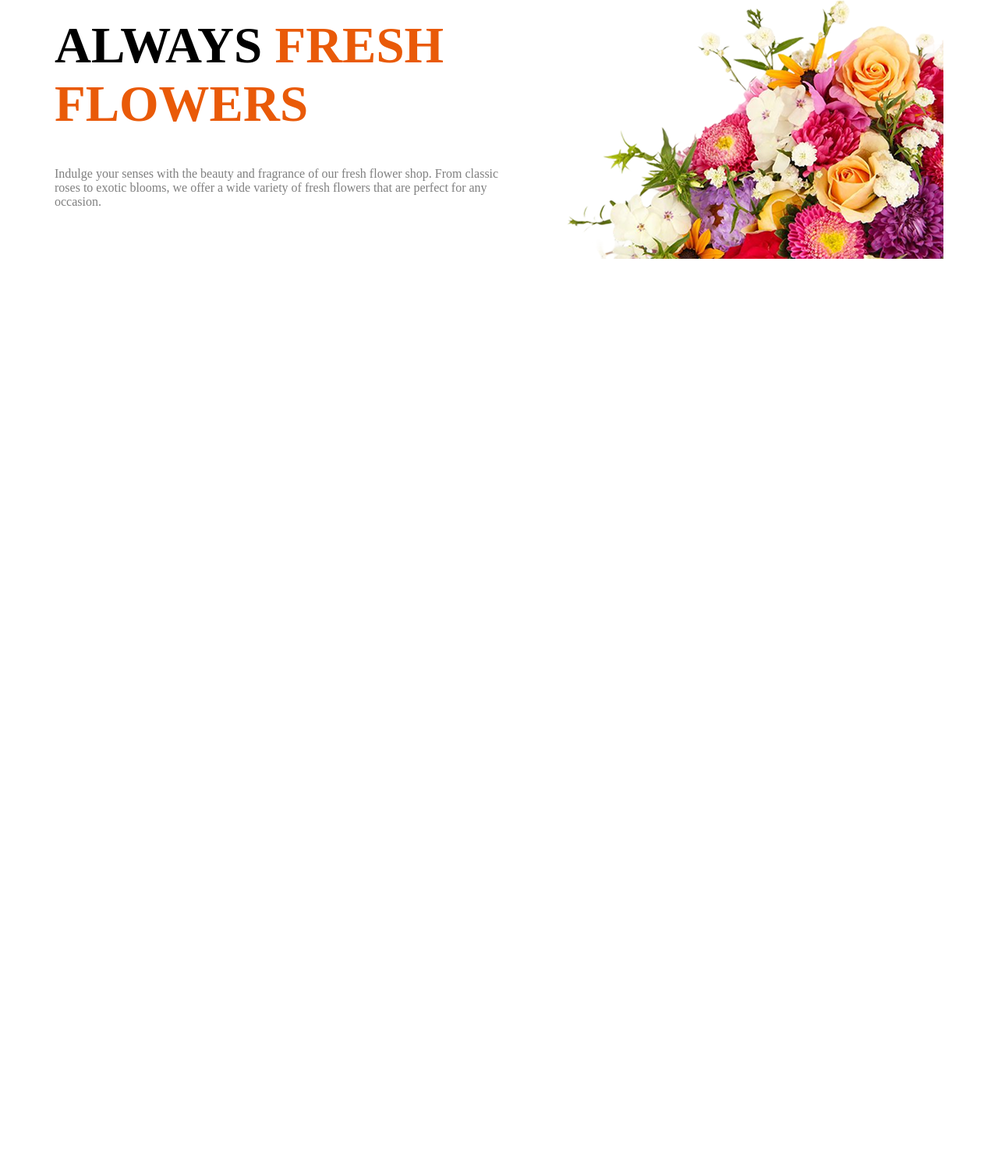
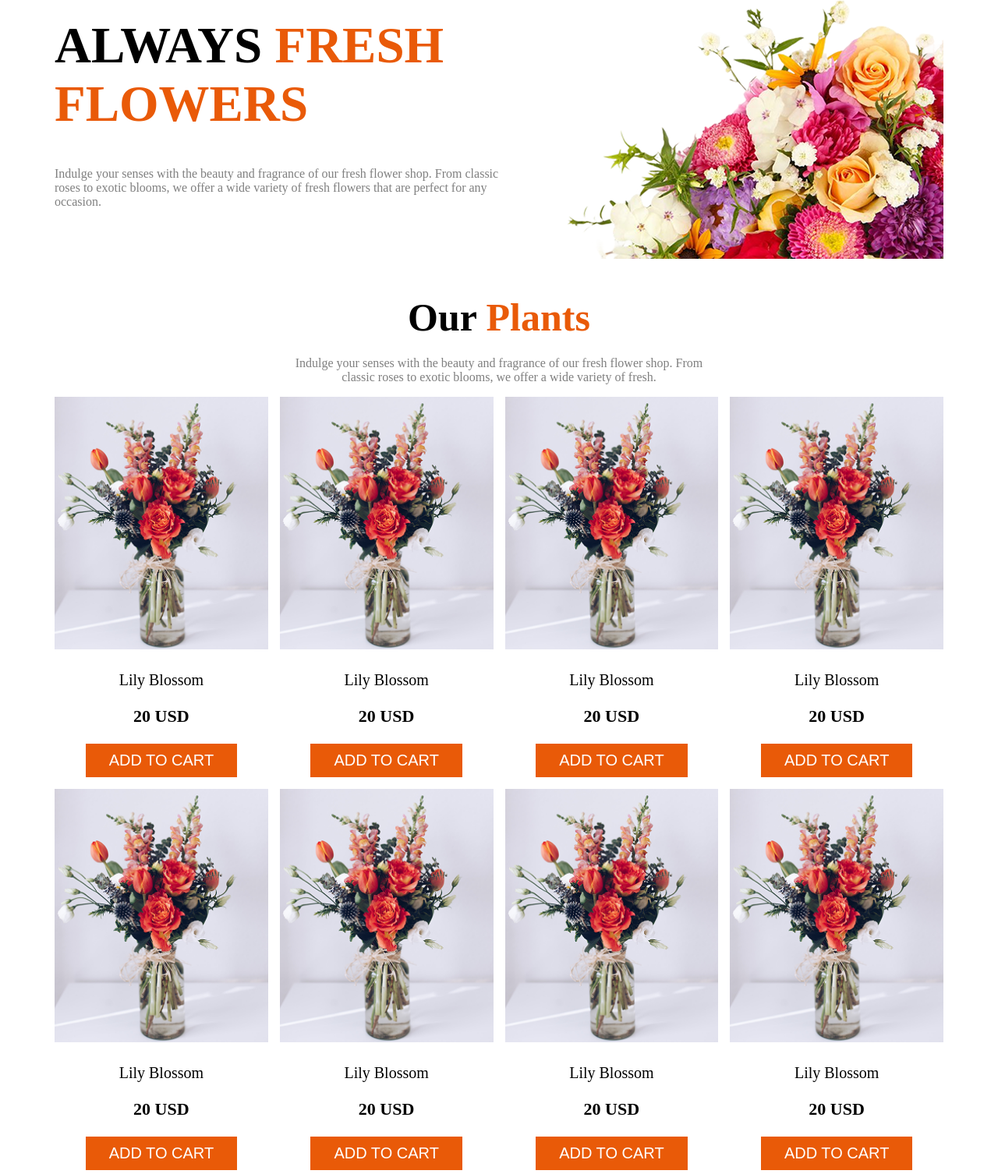
Before and after one commit to ZisanUlHaque/B, a plain HTML site: page index.html in a window 1280 px wide. Shown: the part 194-1700 px from the top of the page at 78% size. Before the commit the page ends 800 px from the top, so only its background shows below. Drawn offline with Linux system fonts and the light colour scheme.

Commit message:
plants added

```diff
--- a/index.html
+++ b/index.html
@@ -32,7 +32,62 @@
     </header>
     <main>
         <!-- our plants -->
-        <section></section>
+        <section class="plants">
+            <div class="plant-head">
+                <h2 class="main-title">Our <span class="orange">Plants</span></h2>
+                <p class="dark-3">Indulge your senses with the beauty and fragrance of our fresh flower shop. From <br>classic roses to exotic blooms, we offer a wide variety of fresh.</p>
+            </div>
+            <div class="card-college">
+                <div class="card">
+                    <img src="assets/sample-flower-image.png" alt="">
+                    <p>Lily Blossom</p>
+                    <p class="usd">20 USD</p>
+                    <button class="btn">ADD TO CART</button>
+                </div>
+                <div class="card">
+                    <img src="assets/sample-flower-image.png" alt="">
+                    <p>Lily Blossom</p>
+                    <p class="usd">20 USD</p>
+                    <button class="btn">ADD TO CART</button>
+                </div>
+                <div class="card">
+                    <img src="assets/sample-flower-image.png" alt="">
+                    <p>Lily Blossom</p>
+                    <p class="usd">20 USD</p>
+                    <button class="btn">ADD TO CART</button>
+                </div>
+                <div class="card">
+                    <img src="assets/sample-flower-image.png" alt="">
+                    <p>Lily Blossom</p>
+                    <p class="usd">20 USD</p>
+                    <button class="btn">ADD TO CART</button>
+                </div>
+                <div class="card">
+                    <img src="assets/sample-flower-image.png" alt="">
+                    <p>Lily Blossom</p>
+                    <p class="usd">20 USD</p>
+                    <button class="btn">ADD TO CART</button>
+                </div>
+                <div class="card">
+                    <img src="assets/sample-flower-image.png" alt="">
+                    <p>Lily Blossom</p>
+                    <p class="usd">20 USD</p>
+                    <button class="btn">ADD TO CART</button>
+                </div>
+                <div class="card">
+                    <img src="assets/sample-flower-image.png" alt="">
+                    <p>Lily Blossom</p>
+                    <p class="usd">20 USD</p>
+                    <button class="btn">ADD TO CART</button>
+                </div>
+                <div class="card">
+                    <img src="assets/sample-flower-image.png" alt="">
+                    <p>Lily Blossom</p>
+                    <p class="usd">20 USD</p>
+                    <button class="btn">ADD TO CART</button>
+                </div>
+            </div>
+        </section>
     </main>
 </body>
 </html>
--- a/style.css
+++ b/style.css
@@ -11,6 +11,13 @@
 }
 .orange{
     color: rgba(233, 90, 8, 1);
+}
+.btn{
+    background-color: rgba(233, 90, 8, 1);
+    border: none;
+    color: white;
+    padding: 10px 30px;
+    font-size: 20px;
 }
 /* navbar */
 .logo{
@@ -48,10 +55,34 @@ nav ul{
     margin-top: 60px;
 
 }
-
-
-
-
+/* main */
+.plant-head p{
+    margin-top: -20px;
+}
+.plants{
+    max-width: 1140px;
+    text-align: center;
+    margin: 0 auto;
+}
+.main-title{
+    font-size: 50px;
+    font-weight: bold;
+}
+.card-college{
+    display: grid;
+    grid-template-columns: repeat(4,1fr);
+    gap: 15px;
+}
+.card{
+    font-size: 1.25rem;
+}
+.usd{
+    font-weight: bold;
+    font-size: 22px;
+}
+.card img{
+    width: 100%;
+}
 /* responsive */
 @media screen and (max-width:570px) {
     .Hero, nav ul{
@@ -70,4 +101,12 @@ nav ul{
     .Hero{
         flex-direction: column-reverse;
     }
+    .card-college{
+        grid-template-columns: repeat(2, 1fr);
+        padding: 20px;
+    }
+    .card button{
+        font-size: 16px;
+    }
+
 }
```
